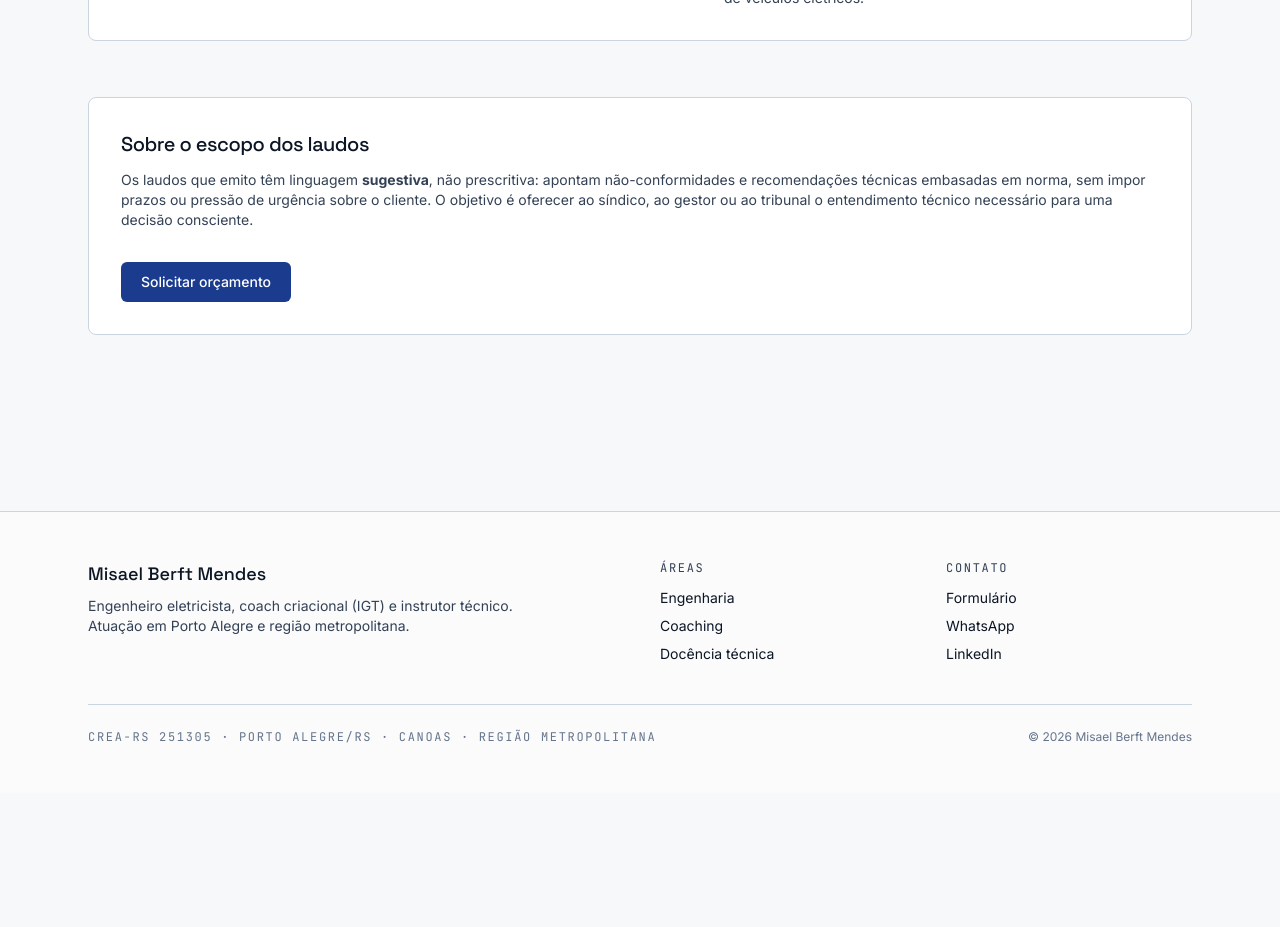
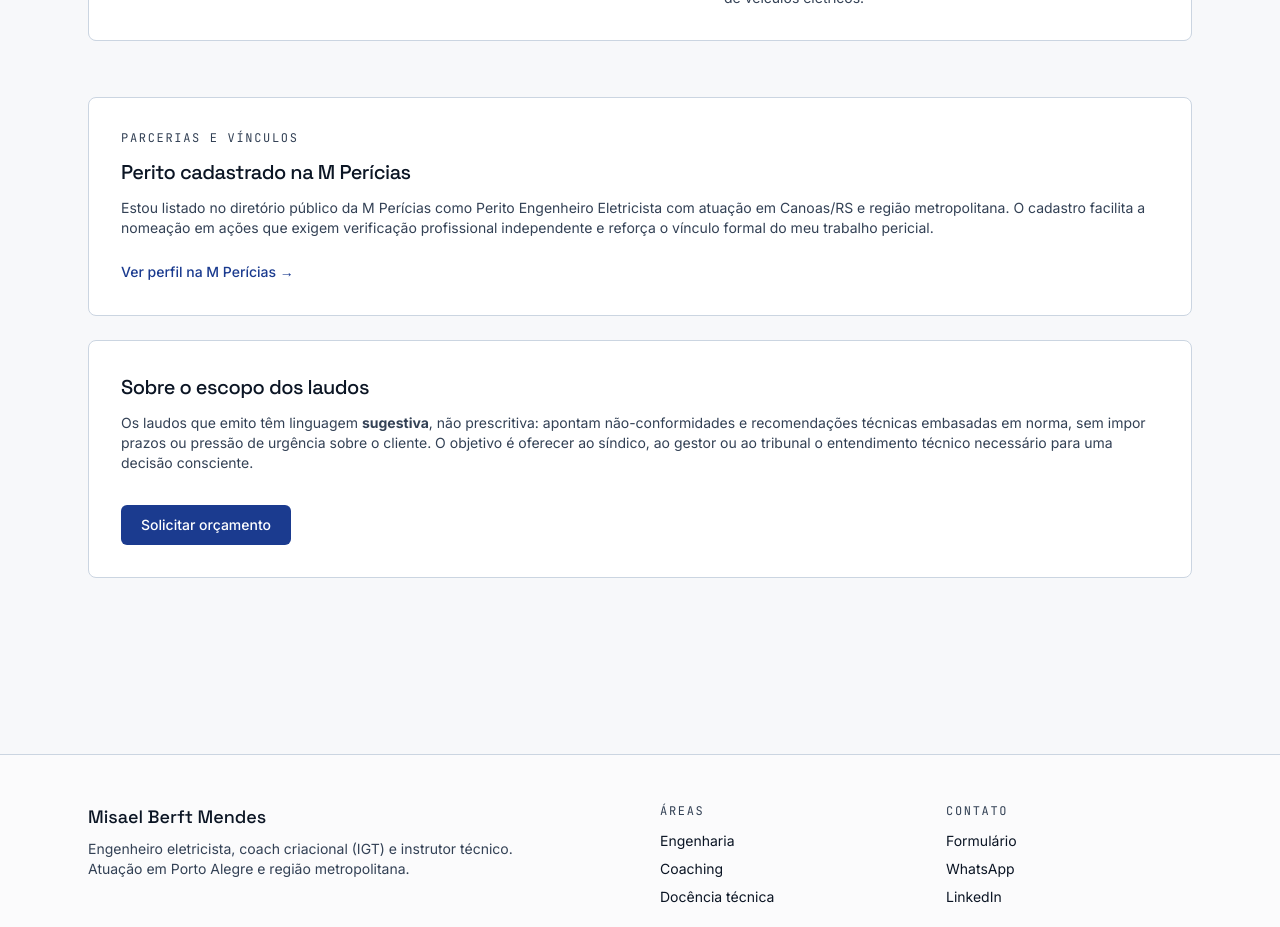
Before and after one commit to engmbm/misaelberftmendes, a Next.js app: page /engenharia in a window 1280 px wide. Shown: the part 1200-2127 px from the top of the page. Before the commit the page ends 1993 px from the top, so only its background shows below. Built offline with nearby package versions, Linux system fonts and the light colour scheme; no server answers.

Commit message:
Adiciona bloco de parceria M Pericias em /engenharia

```diff
--- a/src/app/engenharia/page.tsx
+++ b/src/app/engenharia/page.tsx
@@ -84,6 +84,28 @@ export default function EngenhariaPage() {
           </div>
 
           <div className="mt-14 rounded-lg border border-rule bg-white p-8">
+            <p className="stamp mb-3">Parcerias e vínculos</p>
+            <h3 className="font-display text-xl font-medium tracking-tight">
+              Perito cadastrado na M Perícias
+            </h3>
+            <p className="mt-3 text-sm text-ink-soft">
+              Estou listado no diretório público da M Perícias como Perito
+              Engenheiro Eletricista com atuação em Canoas/RS e região
+              metropolitana. O cadastro facilita a nomeação em ações que
+              exigem verificação profissional independente e reforça o vínculo
+              formal do meu trabalho pericial.
+            </p>
+            <a
+              href="https://www.mpericias.com.br/peritos/perito-engenheiro-eletricista-em-canoas-rs-misael-berft-mendes-m-pericias"
+              target="_blank"
+              rel="noopener"
+              className="mt-6 inline-flex items-center gap-2 text-sm font-medium text-tensao hover:text-tensao-lo"
+            >
+              Ver perfil na M Perícias →
+            </a>
+          </div>
+
+          <div className="mt-6 rounded-lg border border-rule bg-white p-8">
             <h3 className="font-display text-xl font-medium tracking-tight">
               Sobre o escopo dos laudos
             </h3>
```
